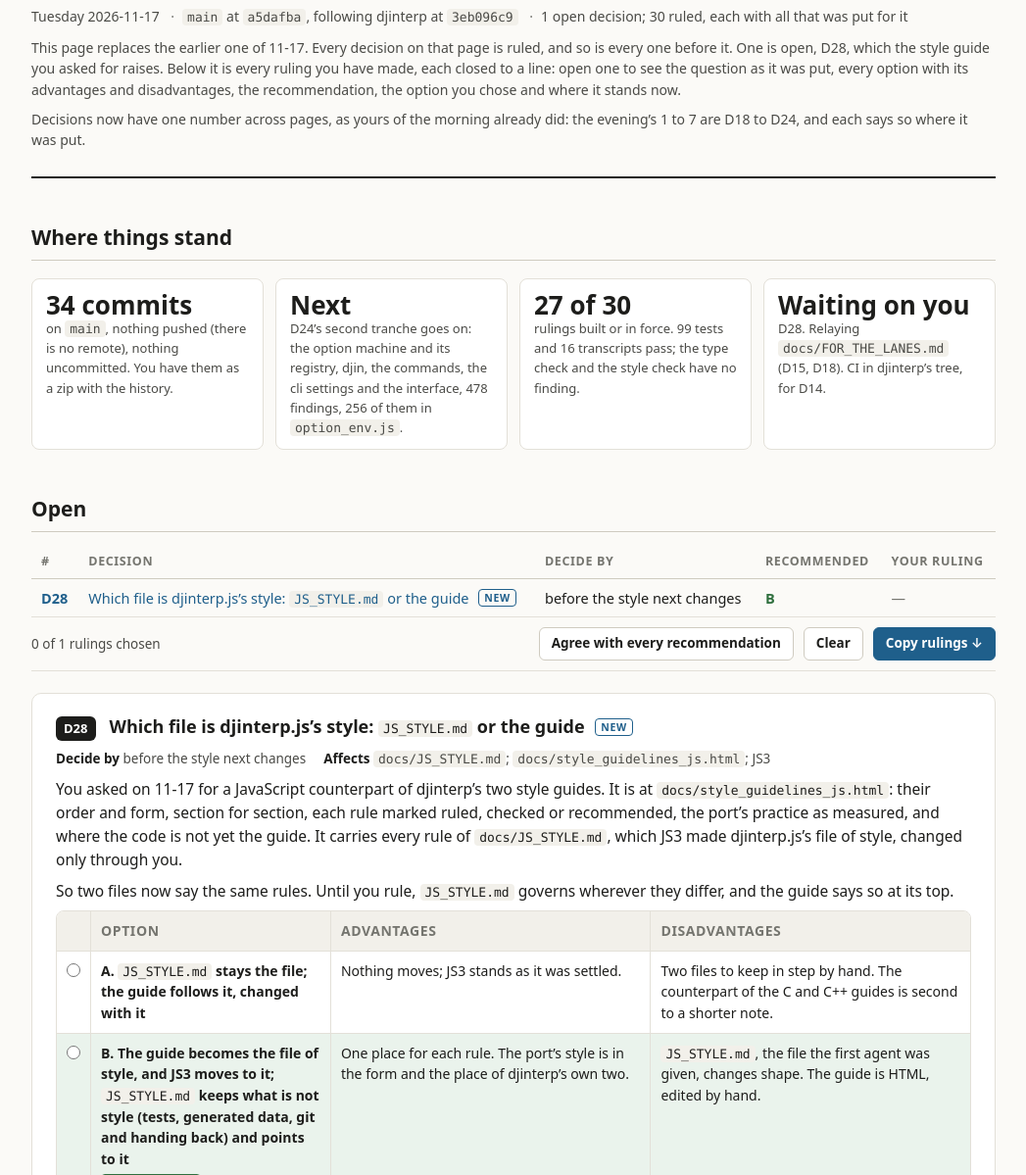
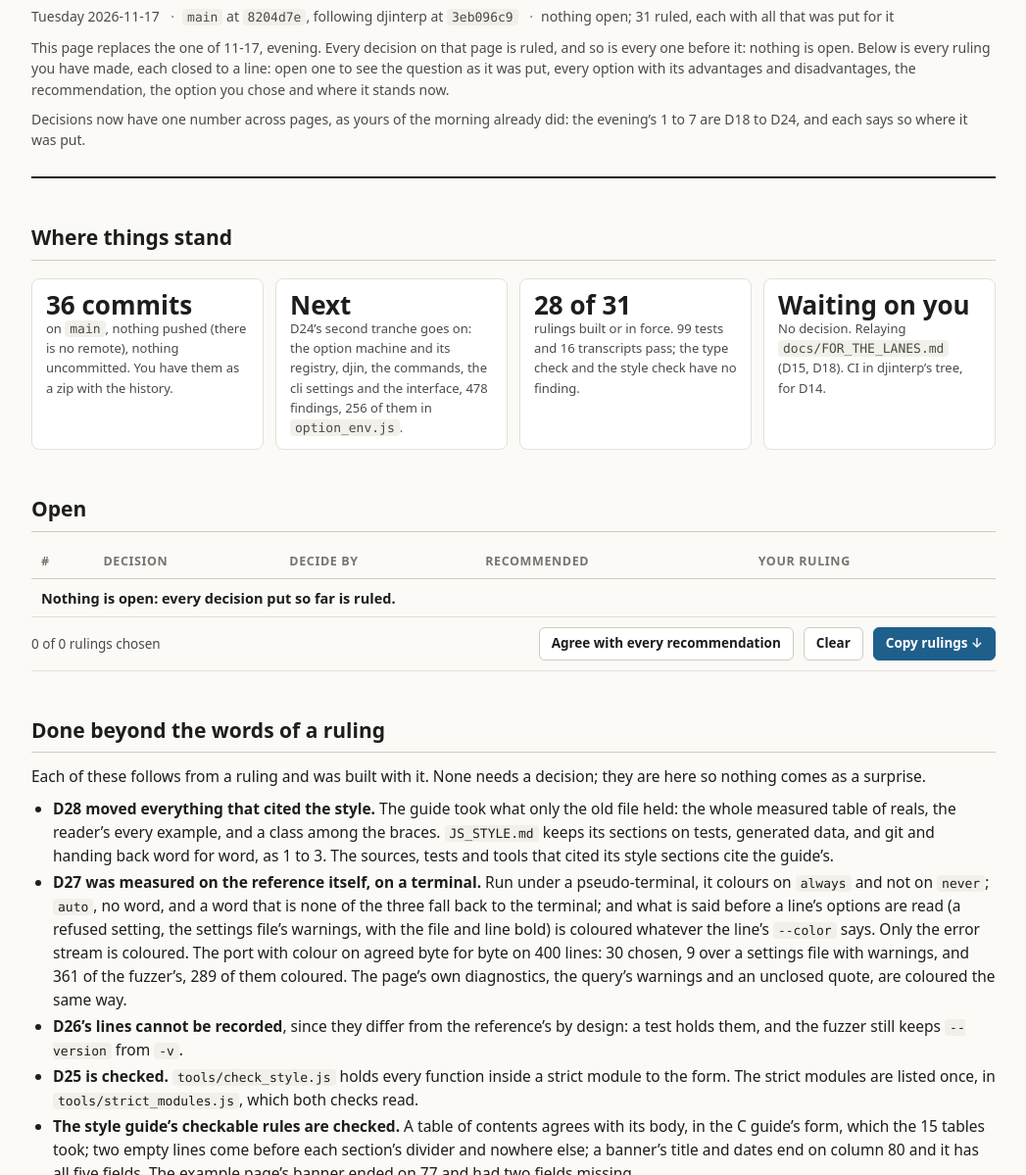
Before and after one commit to djinterp/djinterp.js, a website: page decisions.html in a window 1280 px wide. Shown: the part 101-1300 px from the top of the page at 98% size, without its empty margins (116-1163 px from the left). Drawn offline with Linux system fonts and the light colour scheme.

Commit message:
decisions.html: D28 ruled, nothing open
D28 is the newest group of the page's already ruled, with all that was
put for it and where it stands; the rulings of the afternoon are named
by their hour beside it. Nothing is open: the index says so.

```diff
--- a/decisions.html
+++ b/decisions.html
@@ -243,55 +243,42 @@
   <h1>Decisions for the owner</h1>
   <div class="meta">
     <span>Tuesday 2026-11-17</span>
-    <span><code>main</code> at <code>a5dafba</code>, following djinterp at <code>3eb096c9</code></span>
-    <span>1 open decision; 30 ruled, each with all that was put for it</span>
+    <span><code>main</code> at <code>8204d7e</code>, following djinterp at <code>3eb096c9</code></span>
+    <span>nothing open; 31 ruled, each with all that was put for it</span>
   </div>
-  <p class="meta" style="margin-top:10px">This page replaces the earlier one of 11-17. Every decision on that page is ruled, and so is every one before it. One is open, D28, which the style guide you asked for raises. Below it is every ruling you have made, each closed to a line: open one to see the question as it was put, every option with its advantages and disadvantages, the recommendation, the option you chose and where it stands now.</p>
+  <p class="meta" style="margin-top:10px">This page replaces the one of 11-17, evening. Every decision on that page is ruled, and so is every one before it: nothing is open. Below is every ruling you have made, each closed to a line: open one to see the question as it was put, every option with its advantages and disadvantages, the recommendation, the option you chose and where it stands now.</p>
   <p class="meta">Decisions now have one number across pages, as yours of the morning already did: the evening&rsquo;s 1 to 7 are D18 to D24, and each says so where it was put.</p>
 </header>
 
 <h2 id="standing">Where things stand</h2>
 <div class="standing">
-  <div class="cell"><div class="num">34 commits</div><div class="lbl">on <code>main</code>, nothing pushed (there is no remote), nothing uncommitted. You have them as a zip with the history.</div></div>
+  <div class="cell"><div class="num">36 commits</div><div class="lbl">on <code>main</code>, nothing pushed (there is no remote), nothing uncommitted. You have them as a zip with the history.</div></div>
   <div class="cell"><div class="num">Next</div><div class="lbl">D24&rsquo;s second tranche goes on: the option machine and its registry, djin, the commands, the cli settings and the interface, 478 findings, 256 of them in <code>option_env.js</code>.</div></div>
-  <div class="cell"><div class="num">27 of 30</div><div class="lbl">rulings built or in force. 99 tests and 16 transcripts pass; the type check and the style check have no finding.</div></div>
-  <div class="cell"><div class="num">Waiting on you</div><div class="lbl">D28. Relaying <code>docs/FOR_THE_LANES.md</code> (D15, D18). CI in djinterp&rsquo;s tree, for D14.</div></div>
+  <div class="cell"><div class="num">28 of 31</div><div class="lbl">rulings built or in force. 99 tests and 16 transcripts pass; the type check and the style check have no finding.</div></div>
+  <div class="cell"><div class="num">Waiting on you</div><div class="lbl">No decision. Relaying <code>docs/FOR_THE_LANES.md</code> (D15, D18). CI in djinterp&rsquo;s tree, for D14.</div></div>
 </div>
 
 <h2 id="index">Open</h2>
 <table class="index">
   <thead><tr><th>#</th><th>Decision</th><th>Decide by</th><th>Recommended</th><th>Your ruling</th></tr></thead>
   <tbody>
-    <tr><td><a href="#d28">D28</a></td><td><a href="#d28">Which file is djinterp.js&rsquo;s style: <code>JS_STYLE.md</code> or the guide</a> <span class="flag new">New</span></td><td>before the style next changes</td><td>B</td><td class="ruling none" data-for="d28">&mdash;</td></tr>
+    <tr><td colspan="5">Nothing is open: every decision put so far is ruled.</td></tr>
   </tbody>
 </table>
 
 <div class="toolbar" id="toolbar">
-  <span class="count" id="count">0 of 1 rulings chosen</span>
+  <span class="count" id="count">0 of 0 rulings chosen</span>
   <button type="button" id="agreeAll">Agree with every recommendation</button>
   <button type="button" id="clearAll">Clear</button>
   <button type="button" class="primary" id="toExport">Copy rulings &darr;</button>
 </div>
 
-<section class="decision" id="d28">
-  <header><span class="badge">D28</span><h3>Which file is djinterp.js&rsquo;s style: <code>JS_STYLE.md</code> or the guide <span class="flag new">New</span></h3></header>
-  <div class="facts"><span><b>Decide by</b> before the style next changes</span><span><b>Affects</b> <code>docs/JS_STYLE.md</code>; <code>docs/style_guidelines_js.html</code>; JS3</span></div>
-  <p>You asked on 11-17 for a JavaScript counterpart of djinterp&rsquo;s two style guides. It is at <code>docs/style_guidelines_js.html</code>: their order and form, section for section, each rule marked ruled, checked or recommended, the port&rsquo;s practice as measured, and where the code is not yet the guide. It carries every rule of <code>docs/JS_STYLE.md</code>, which JS3 made djinterp.js&rsquo;s file of style, changed only through you.</p>
-<p>So two files now say the same rules. Until you rule, <code>JS_STYLE.md</code> governs wherever they differ, and the guide says so at its top.</p>
-  <fieldset><legend>Decision D28</legend>
-  <div class="options">
-    <div class="opt head"><div></div><div>Option</div><div>Advantages</div><div>Disadvantages</div></div>
-    <label class="opt"><span class="pick"><input type="radio" name="d28" value="A"></span><span class="name">A. <code>JS_STYLE.md</code> stays the file; the guide follows it, changed with it</span><span>Nothing moves; JS3 stands as it was settled.</span><span>Two files to keep in step by hand. The counterpart of the C and C++ guides is second to a shorter note.</span></label>
-    <label class="opt rec" data-rec="1"><span class="pick"><input type="radio" name="d28" value="B"></span><span class="name">B. The guide becomes the file of style, and JS3 moves to it; <code>JS_STYLE.md</code> keeps what is not style (tests, generated data, git and handing back) and points to it<br><span class="tag">Recommended</span></span><span>One place for each rule. The port&rsquo;s style is in the form and the place of djinterp&rsquo;s own two.</span><span><code>JS_STYLE.md</code>, the file the first agent was given, changes shape. The guide is HTML, edited by hand.</span></label>
-    <label class="opt"><span class="pick"><input type="radio" name="d28" value="C"></span><span class="name">C. B, with the guide written in Markdown (<code>docs/style_guide_js.md</code>, as djinterp&rsquo;s are) and the page generated from it</span><span>The same format as the other two guides; a change reads as prose in a diff.</span><span>A Markdown renderer written for one page, since the port takes no package; a generated page kept beside its source.</span></label>
-  </div></fieldset>
-  <div class="recommend"><b class="lead">Recommendation: B.</b> You asked for the counterpart of the guides that govern djinterp&rsquo;s C and C++; B makes it govern the port&rsquo;s JavaScript the same way, with one source for each rule. C is B in djinterp&rsquo;s own format, at the price of a renderer the port would otherwise never need.</div>
-  <div class="note-row"><label for="n-d28">Note</label><textarea class="note" id="n-d28" data-for="d28" placeholder="Optional"></textarea></div>
-</section>
+
 
 <h2 id="beyond">Done beyond the words of a ruling</h2>
 <p>Each of these follows from a ruling and was built with it. None needs a decision; they are here so nothing comes as a surprise.</p>
 <ul>
+  <li><b>D28 moved everything that cited the style.</b> The guide took what only the old file held: the whole measured table of reals, the reader&rsquo;s every example, and a class among the braces. <code>JS_STYLE.md</code> keeps its sections on tests, generated data, and git and handing back word for word, as 1 to 3. The sources, tests and tools that cited its style sections cite the guide&rsquo;s.</li>
   <li><b>D27 was measured on the reference itself, on a terminal.</b> Run under a pseudo-terminal, it colours on <code>always</code> and not on <code>never</code>; <code>auto</code>, no word, and a word that is none of the three fall back to the terminal; and what is said before a line&rsquo;s options are read (a refused setting, the settings file&rsquo;s warnings, with the file and line bold) is coloured whatever the line&rsquo;s <code>--color</code> says. Only the error stream is coloured. The port with colour on agreed byte for byte on 400 lines: 30 chosen, 9 over a settings file with warnings, and 361 of the fuzzer&rsquo;s, 289 of them coloured. The page&rsquo;s own diagnostics, the query&rsquo;s warnings and an unclosed quote, are coloured the same way.</li>
   <li><b>D26&rsquo;s lines cannot be recorded</b>, since they differ from the reference&rsquo;s by design: a test holds them, and the fuzzer still keeps <code>--version</code> from <code>-v</code>.</li>
   <li><b>D25 is checked.</b> <code>tools/check_style.js</code> holds every function inside a strict module to the form. The strict modules are listed once, in <code>tools/strict_modules.js</code>, which both checks read.</li>
@@ -323,10 +310,29 @@
   <button type="button" class="filter" data-show="all" aria-pressed="true">All</button>
   <button type="button" class="filter" data-show="todo" aria-pressed="false">To do</button>
   <button type="button" class="filter" data-show="done" aria-pressed="false">Built or in force</button>
-  <span class="count" id="ruledCount">30 shown</span>
+  <span class="count" id="ruledCount">31 shown</span>
 </div>
 
-<h3 class="group" id="ruled-1117">Ruled on 2026-11-17 &middot; put on the page of that day (3)</h3>
+<h3 class="group" id="ruled-1117e">Ruled on 2026-11-17, 18:50 &middot; put on the page of that evening (1)</h3>
+<details class="ruled" id="r-d28" data-state="done">
+  <summary><span class="badge">D28</span><span class="title">Which file is djinterp.js&rsquo;s style: <code>JS_STYLE.md</code> or the guide</span><span class="ruling" title="Your ruling">B</span><span class="state done">built, 11-17</span></summary>
+  <div class="body">
+  <div class="facts"><span><b>Put</b> 2026-11-17, on the page of that evening</span><span><b>Ruled</b> 2026-11-17</span><span><b>Was to be decided by</b> before the style next changes</span><span><b>Affects</b> <code>docs/JS_STYLE.md</code>; <code>docs/style_guidelines_js.html</code>; JS3</span></div>
+  <div class="yours"><b class="lead">Your ruling: B.</b> The guide is the file of style, and JS3 moves to it; <code>JS_STYLE.md</code> keeps tests, generated data, and git and handing back, and points to it. <span class="statel"><b>State:</b> built, 2026.11.17: the guide took what only the old file held, and every citation moved with it.</span></div>
+  <p>You asked on 11-17 for a JavaScript counterpart of djinterp&rsquo;s two style guides. It is at <code>docs/style_guidelines_js.html</code>: their order and form, section for section, each rule marked ruled, checked or recommended, the port&rsquo;s practice as measured, and where the code is not yet the guide. It carries every rule of <code>docs/JS_STYLE.md</code>, which JS3 made djinterp.js&rsquo;s file of style, changed only through you.</p>
+<p>So two files now say the same rules. Until you rule, <code>JS_STYLE.md</code> governs wherever they differ, and the guide says so at its top.</p>
+  <div class="options">
+    <div class="opt head"><div></div><div>Option</div><div>Advantages</div><div>Disadvantages</div></div>
+    <div class="opt"><span class="pick"></span><span class="name">A. <code>JS_STYLE.md</code> stays the file; the guide follows it, changed with it</span><span>Nothing moves; JS3 stands as it was settled.</span><span>Two files to keep in step by hand. The counterpart of the C and C++ guides is second to a shorter note.</span></div>
+    <div class="opt rec ruled"><span class="pick" aria-label="ruled">&#10003;</span><span class="name">B. The guide becomes the file of style, and JS3 moves to it; <code>JS_STYLE.md</code> keeps what is not style (tests, generated data, git and handing back) and points to it<span class="tags"><span class="tag ruled">Ruled</span><span class="tag">Recommended</span></span></span><span>One place for each rule. The port&rsquo;s style is in the form and the place of djinterp&rsquo;s own two.</span><span><code>JS_STYLE.md</code>, the file the first agent was given, changes shape. The guide is HTML, edited by hand.</span></div>
+    <div class="opt"><span class="pick"></span><span class="name">C. B, with the guide written in Markdown (<code>docs/style_guide_js.md</code>, as djinterp&rsquo;s are) and the page generated from it</span><span>The same format as the other two guides; a change reads as prose in a diff.</span><span>A Markdown renderer written for one page, since the port takes no package; a generated page kept beside its source.</span></div>
+  </div>
+  <div class="recommend"><b class="lead">Recommendation: B.</b> You asked for the counterpart of the guides that govern djinterp&rsquo;s C and C++; B makes it govern the port&rsquo;s JavaScript the same way, with one source for each rule. C is B in djinterp&rsquo;s own format, at the price of a renderer the port would otherwise never need.</div>
+
+  </div>
+</details>
+
+<h3 class="group" id="ruled-1117">Ruled on 2026-11-17, 17:22 &middot; put on the page of that day (3)</h3>
 <details class="ruled" id="r-d25" data-state="done">
   <summary><span class="badge">D25</span><span class="title">An inner function's comment, under the strict mode</span><span class="ruling" title="Your ruling">B</span><span class="state done">built, 11-17</span></summary>
   <div class="body">
@@ -862,10 +868,10 @@
   "use strict";
 
   var TITLES = {
-    d28: "D28. Which file is djinterp.js's style: JS_STYLE.md or the guide"
+
   };
-  var ORDER = ["d28"];
-  var KEY = "djinterp-js-decisions-2026-11-17-evening";
+  var ORDER = [];
+  var KEY = "djinterp-js-decisions-2026-11-17-night";
   function recOf(name) {
     var el = document.querySelector('label.opt[data-rec] input[name="' + name + '"]');
     return el ? el.value : null;
@@ -947,7 +953,7 @@
   function buildText() {
     var lines = [];
     var open = [];
-    lines.push("djinterp.js's decisions of 2026-11-17, evening (main at a5dafba, following djinterp at 3eb096c9): the owner's rulings");
+    lines.push("djinterp.js's decisions of 2026-11-17, night (main at 8204d7e, following djinterp at 3eb096c9): the owner's rulings");
     lines.push("");
     ORDER.forEach(function (n) {
       var num = TITLES[n].split(".")[0];
@@ -970,7 +976,7 @@
   }
 
   function buildJson() {
-    var out = { page: "djinterp.js decisions 2026-11-17, evening", base: "a5dafba", reference: "3eb096c9", rulings: {} };
+    var out = { page: "djinterp.js decisions 2026-11-17, night", base: "8204d7e", reference: "3eb096c9", rulings: {} };
     ORDER.forEach(function (n) {
       out.rulings[n] = {
         title: TITLES[n],
@@ -1037,7 +1043,7 @@
       var blob = new Blob([buildJson()], { type: "application/json" });
       var a = document.createElement("a");
       a.href = URL.createObjectURL(blob);
-      a.download = "djinterp_js_rulings_2026-11-17_evening.json";
+      a.download = "djinterp_js_rulings_2026-11-17_night.json";
       document.body.appendChild(a);
       a.click();
       setTimeout(function () { URL.revokeObjectURL(a.href); a.remove(); }, 500);
```
